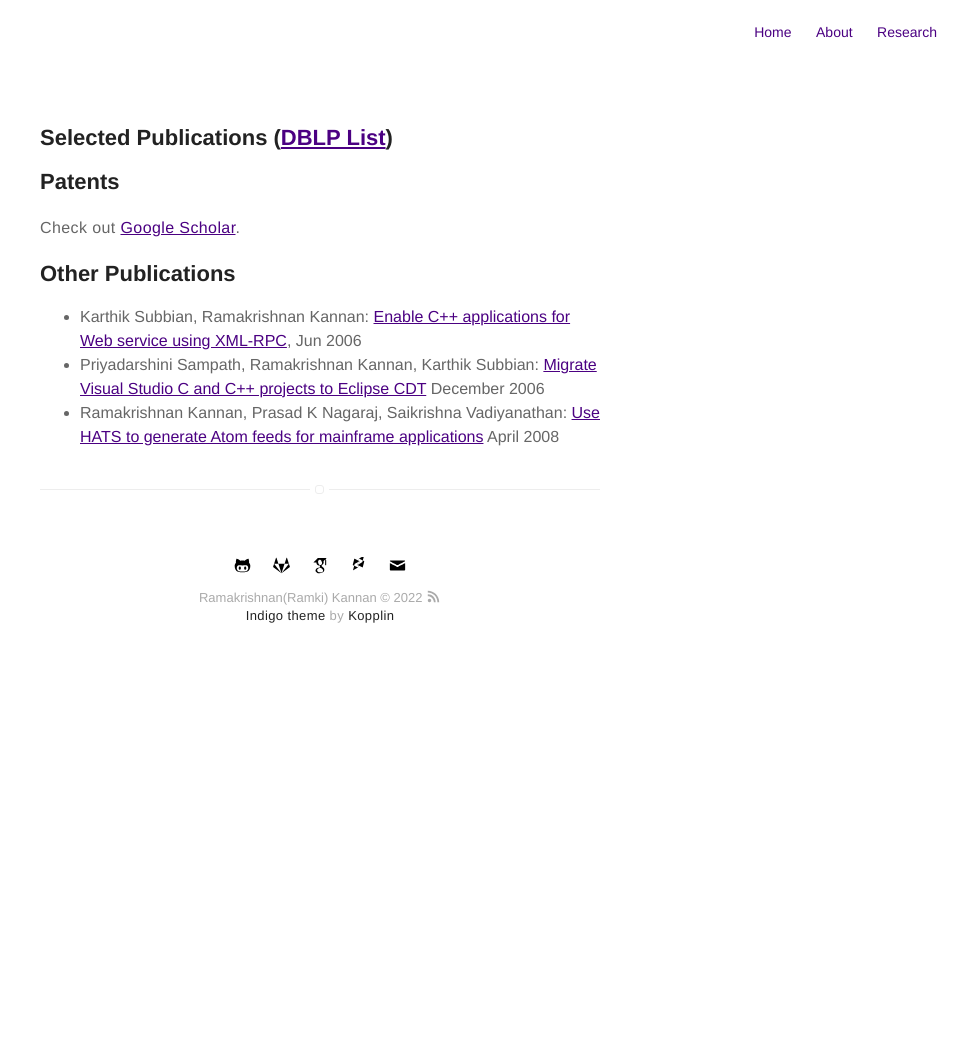
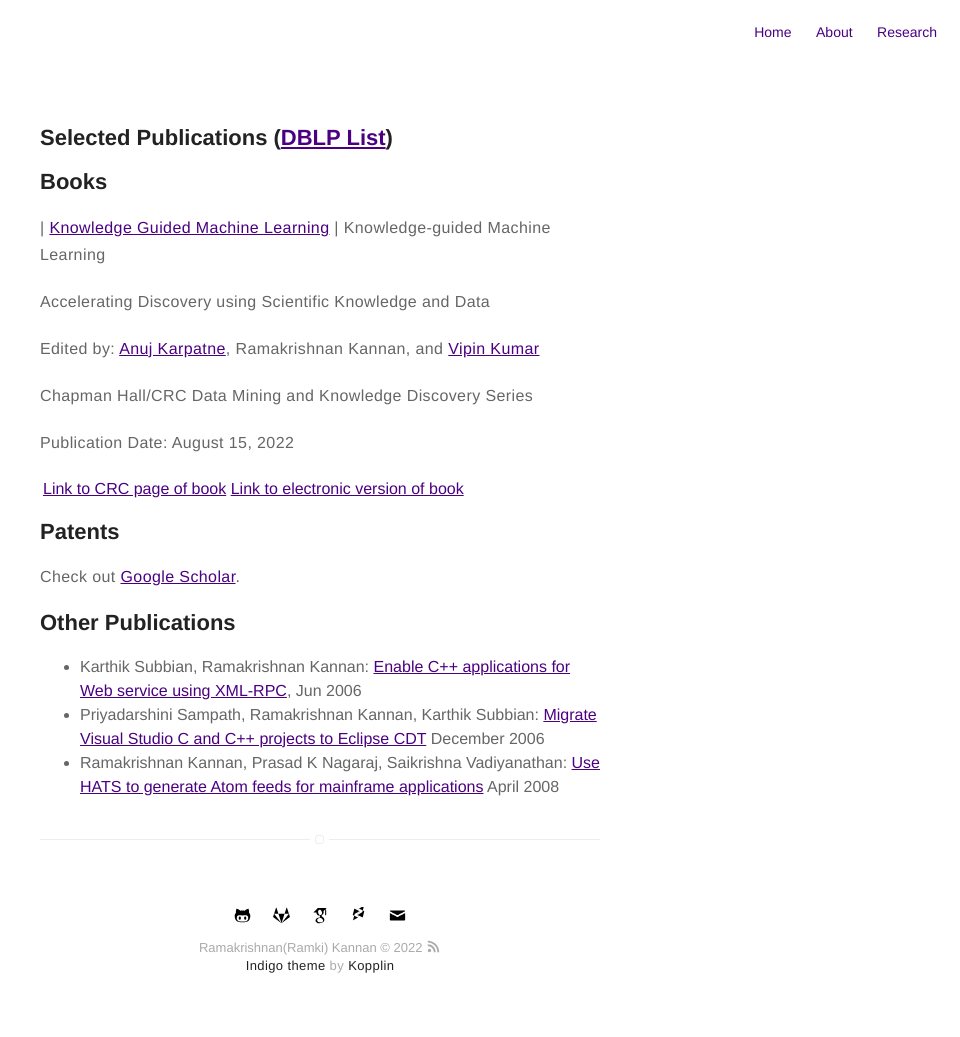
Before and after one commit to ramkikannan/ramkikannan.github.io, a Jekyll site: the page built from publications.md, in a window 1280 px wide. Shown: the whole page, without its empty margins (320-1280 px from the left). Built offline with Jekyll 4.4.1, drawn with Linux system fonts in a browser that asks for light colours; a style sheet for code colours, icons or effects is not loaded; before the commit the page ends 900 px from its top, so only the background shows below that.

Commit message:
kgml book added

```diff
--- a/publications.md
+++ b/publications.md
@@ -41,6 +41,20 @@ sitemap: true
     </div>
 </div>
 
+## Books
+| [Knowledge Guided Machine Learning](figs/KGMLCoverPage.png) |
+Knowledge-guided Machine Learning
+
+Accelerating Discovery using Scientific Knowledge and Data
+
+Edited by: [Anuj Karpatne](https://people.cs.vt.edu/karpatne/), Ramakrishnan Kannan, and [Vipin Kumar](https://www-users.cse.umn.edu/~kumar001/)
+
+Chapman Hall/CRC Data Mining and Knowledge Discovery Series
+
+Publication Date: August 15, 2022
+
+[Link to CRC page of book](https://www.routledge.com/Knowledge-Guided-Machine-Learning-Accelerating-Discovery-using-Scientific/Karpatne-Kannan-Kumar/p/book/9780367693411)       [Link to electronic version of book](https://www.taylorfrancis.com/books/edit/10.1201/9781003143376/knowledge-guided-machine-learning-anuj-karpatne-ramakrishnan-kannan-vipin-kumar) |
+
 ## Patents
 
 Check out [Google Scholar](https://scholar.google.com/citations?user={{ site.scholar }}).
```
Also changed, not shown: 1 other file.
